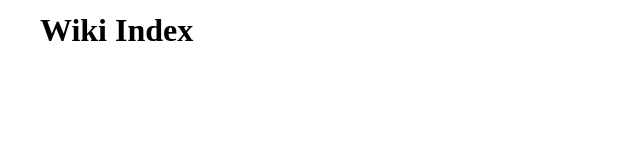
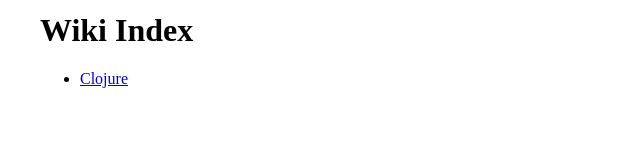
Before and after one commit to eltonlaw/eltonlaw.github.io, a Next.js app: page /wiki in a window 1280 px wide. Shown: the part 130-290 px from the top of the page, without its empty margins (0-640 px from the left). Built offline with nearby package versions, Linux system fonts and the light colour scheme.

Commit message:
chore: init empty wiki page

```diff
--- a/pages/wiki/index.tsx
+++ b/pages/wiki/index.tsx
@@ -3,6 +3,7 @@ import AppContainer from '../../components/AppContainer.tsx';
 
 const WikiIndex = () => {
   const wikiPages = [
+    { title: 'Clojure', path: '/wiki/clojure' },
   ];
 
   return (
```
Also changed, not shown: pages/wiki/clojure.tsx (added, +10 -0 lines), pages/wiki/clojure.mdx (added).
